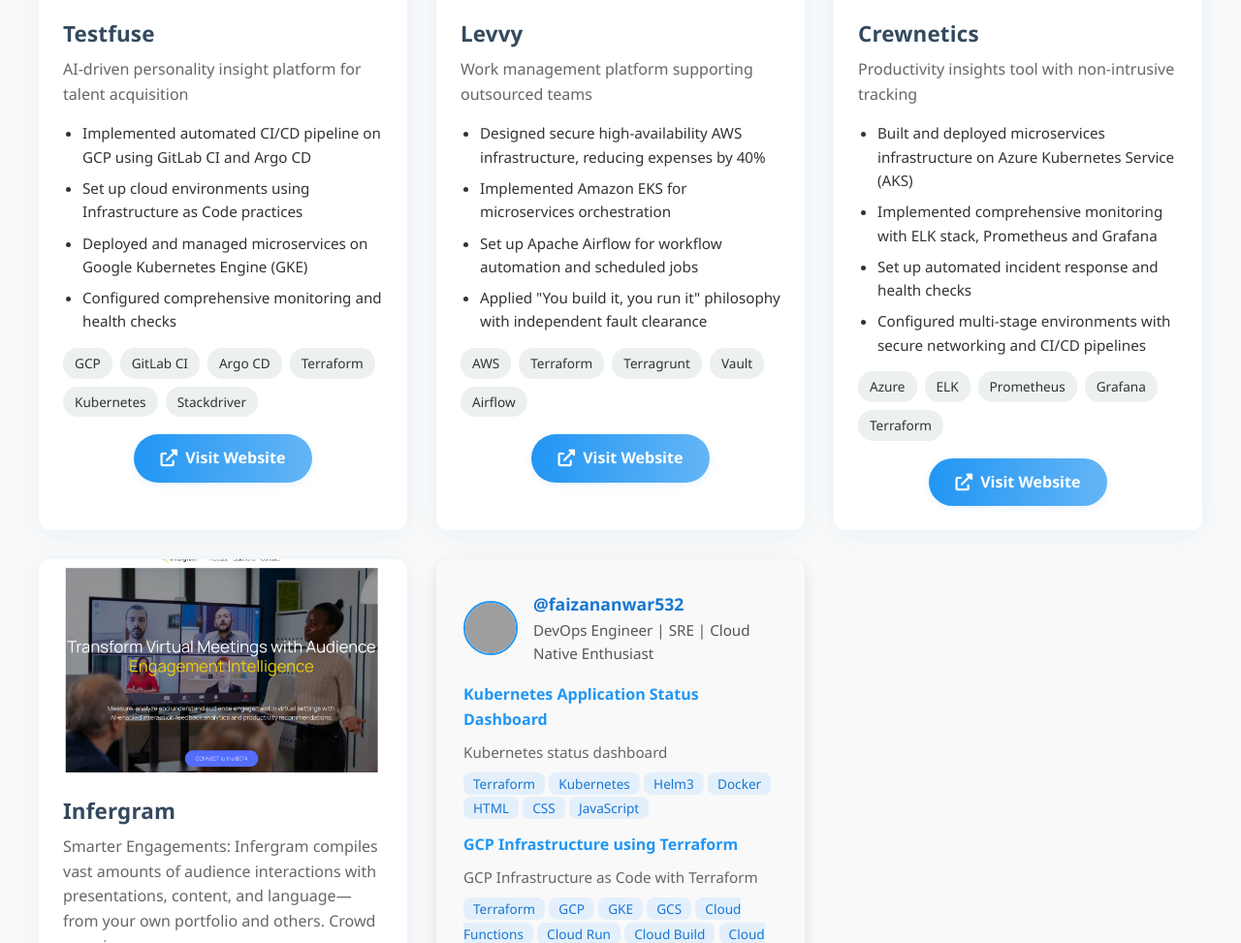
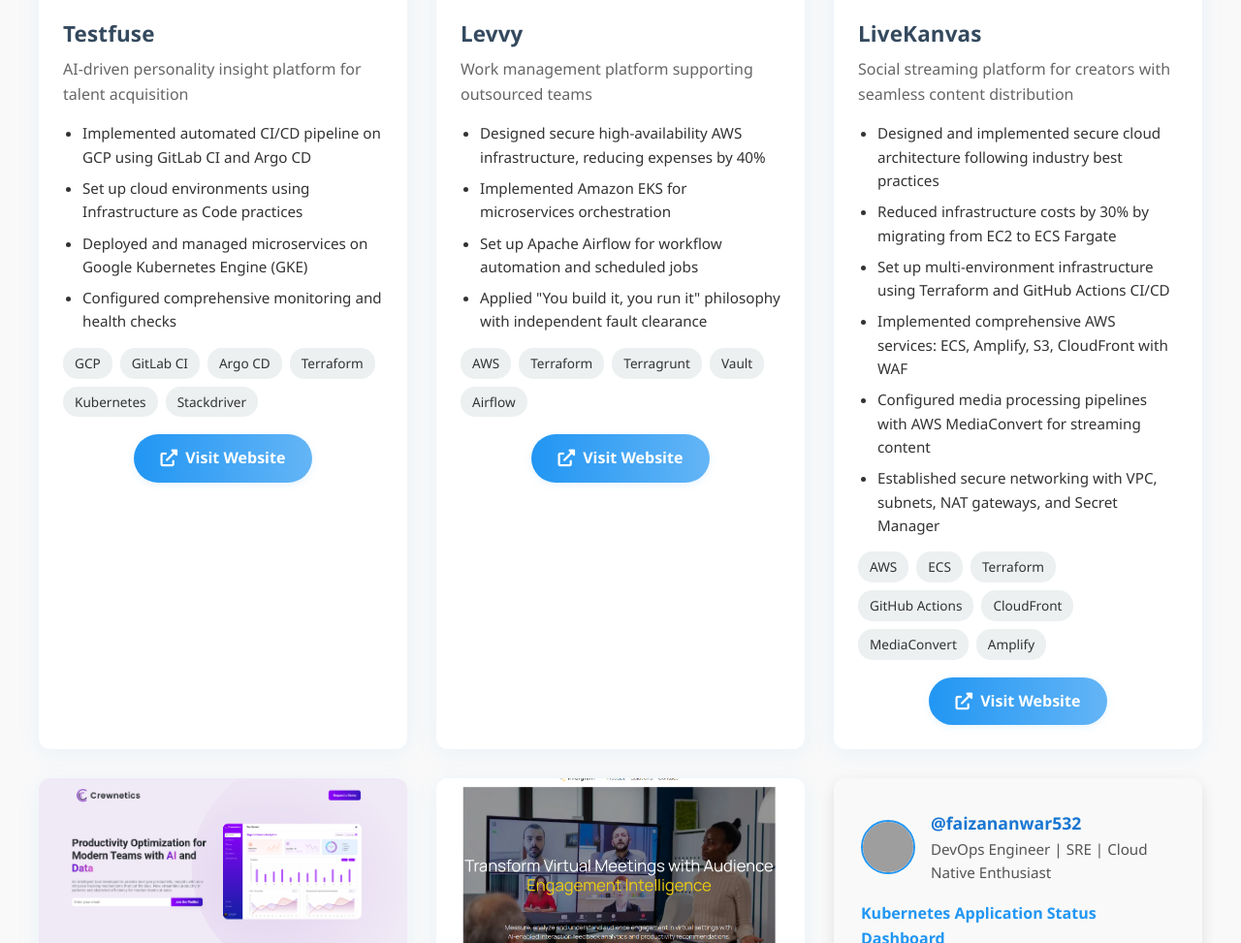
Before and after one commit to faizananwar532/portfolio, a plain HTML site: page index.html in a window 1280 px wide. Shown: the part 5800-6773 px from the top of the page at 97% size. Drawn offline with nearby package versions, Linux system fonts and the light colour scheme; grey boxes are pictures that could not be loaded.

Commit message:
kanvas project added

```diff
--- a/index.html
+++ b/index.html
@@ -336,6 +336,39 @@
                     </div>
                 </div>
 
+                <!-- LiveKanvas Project -->
+                <div class="project-card" data-category="aws">
+                    <div class="project-img">
+                        <img src="images/livekanvas.png" alt="LiveKanvas">
+                    </div>
+                    <div class="project-info">
+                        <h3>LiveKanvas</h3>
+                        <p>Social streaming platform for creators with seamless content distribution</p>
+                        <div class="project-details">
+                            <ul>
+                                <li>Designed and implemented secure cloud architecture following industry best practices</li>
+                                <li>Reduced infrastructure costs by 30% by migrating from EC2 to ECS Fargate</li>
+                                <li>Set up multi-environment infrastructure using Terraform and GitHub Actions CI/CD</li>
+                                <li>Implemented comprehensive AWS services: ECS, Amplify, S3, CloudFront with WAF</li>
+                                <li>Configured media processing pipelines with AWS MediaConvert for streaming content</li>
+                                <li>Established secure networking with VPC, subnets, NAT gateways, and Secret Manager</li>
+                            </ul>
+                        </div>
+                        <div class="project-tags">
+                            <span>AWS</span>
+                            <span>ECS</span>
+                            <span>Terraform</span>
+                            <span>GitHub Actions</span>
+                            <span>CloudFront</span>
+                            <span>MediaConvert</span>
+                            <span>Amplify</span>
+                        </div>
+                        <div class="project-links">
+                            <a href="https://www.livekanvasmediagroup.com/" target="_blank"><i class="fas fa-external-link-alt"></i> Visit Website</a>
+                        </div>
+                    </div>
+                </div>
+
                 <!-- Crewnetics Project -->
                 <div class="project-card" data-category="azure">
                     <div class="project-img">
```
Also changed, not shown: images/livekanvas.png (added).
